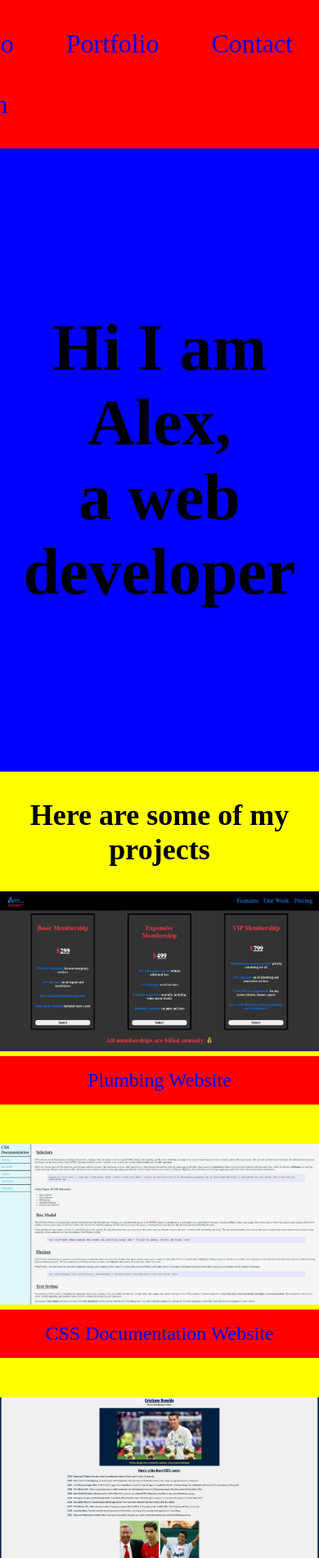
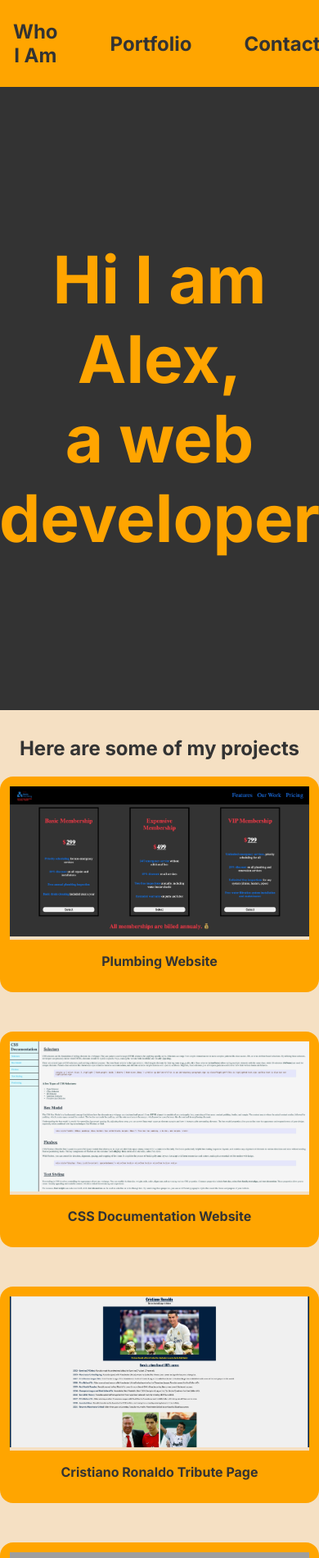
Before and after one commit to top-droid/personal_portofolio, a plain HTML site: page index.html in a window 390 px wide. Shown: the top 1900 px of the page at 82% size. Drawn offline with Linux system fonts and the light colour scheme; grey boxes are pictures that could not be loaded.

Commit message:
finished website

```diff
--- a/index.html
+++ b/index.html
@@ -7,6 +7,9 @@
   <meta http-equiv="X-UA-Compatible" content="ie=edge">
   <title>Personal Portofolio</title>
   <link rel="stylesheet" href="styles.css">
+  <link rel="preconnect" href="https://fonts.googleapis.com">
+<link rel="preconnect" href="https://fonts.gstatic.com" crossorigin>
+<link href="https://fonts.googleapis.com/css2?family=Inter:ital,opsz,wght@0,14..32,100..900;1,14..32,100..900&family=Roboto&display=swap" rel="stylesheet">
 </head>
 
 <body>
@@ -21,24 +24,24 @@
   </header>
   <main>
     <section id="welcome-section">
-      <h1>Hi I am Alex,<span> a web developer</span></h1>
+      <h1>Hi I am Alex,<span>a web developer</span></h1>
     </section>
     <section id="projects">
       <h2>Here are some of my projects</h2>
       <div id="projects-container">
-        <a href="google.com">
+        <a href="https://top-droid.github.io/landing_page/" target="_blank" class="individual-project-container">
           <div class="project-title"><img src="./img/landing_page.jpg" alt="Plumbing Website"></div>
           <div class="magic-text">Plumbing Website</div>
         </a>
-        <a href="google.com">
+        <a href="https://top-droid.github.io/technical_documentation/" target="_blank" class="individual-project-container">
           <div class="project-title"><img src="./img/technical_documentation.jpg" alt="CSS Documentation Website"></div>
           <div class="magic-text">CSS Documentation Website</div>
         </a>
-        <a href="google.com">
+        <a href="https://top-droid.github.io/tribute_page_fcc/" target="_blank" class="individual-project-container">
           <div class="project-title"><img src="./img/tribute_page.jpg" alt="Cristiano Ronaldo Tribute Website"></div>
           <div class="magic-text">Cristiano Ronaldo Tribute Page</div>
         </a>
-        <a href="google.com">
+        <a href="https://top-droid.github.io/surver_form/" target="_blank" class="individual-project-container">
           <div class="project-title"><img src="./img/survey_form.jpg" alt="Kebab Survey Website"></div>
           <div class="magic-text">Kebab Survey</div>
         </a>
--- a/styles.css
+++ b/styles.css
@@ -1,12 +1,25 @@
 :root {
-  --font-base: 1.5rem;
-  --font-large: 2rem;
-  --font-small: 1rem;
+  --font-base: clamp(1rem, 1.5vw, 1.5rem); /* Min: 1rem, Max: 1.5rem */
+  --font-large: clamp(1.5rem, 2.5vw, 2rem); /* Min: 1.5rem, Max: 2rem */
+  --font-small: clamp(0.875rem, 1vw, 1rem);
+  --primary-color: #FFA500;
+  --secondary-color: #F5E0C3;
+  --accent-color: #333333;
+  --primary-color-contrast: #CC5500;
+  --secondary-color-contrast: #FFFFFF;
+}
+
+html {
+  scroll-behavior: smooth;
+  font-family: "Inter", serif;
 }
 
 body {
   margin: 0;
   font-size: var(--font-base);
+  color: var(--accent-color);
+  background-color: var(--primary-color);
+  overflow-x: hidden;
 }
 
 header {
@@ -16,10 +29,10 @@ header {
 }
 
 #navbar {
-  background-color: red;
+  background-color: var(--primary-color);
   display: flex;
   justify-content: flex-end;
-  padding: 0.2rem 2rem;
+  padding: 0rem 2rem;
 }
 
 #navbar>ul {
@@ -36,23 +49,27 @@ main {
 }
 
 #welcome-section {
-  background-color: blue;
+  background-color: var(--accent-color);
   height: 90vh;
   display: flex;
   align-items: center;
   justify-content: center;
+  scroll-margin-top: 100px
 }
 
 #welcome-section>h1 {
   font-size: 5rem;
+  color: var(--primary-color);
 }
 
 #welcome-section>h1>span {
   display: block;
 }
 
+
 #projects {
-  background-color: yellow;
+  background-color: var(--secondary-color);
+  scroll-margin-top: 100px;
 }
 
 #projects > h2 {
@@ -67,6 +84,12 @@ main {
   gap: 3rem 4rem;
 }
 
+.individual-project-container {
+  border: 0.8rem var(--primary-color) solid;
+  border-radius: 1rem;
+
+}
+
 .project-title {
   max-width: 600px;
   max-height: 300px;
@@ -76,20 +99,34 @@ main {
 .project-title img {
   height: 100%;
   width: 100%;
-  object-fit: contain;
+  object-fit: cover;
 }
 
 .magic-text {
-  background-color: red;
+  background-color: var(--primary-color);
   padding: 1rem;
 }
 
+
 #contact {
-  padding: 2rem;
+  height: 100vh;
+  display: flex;
+  flex-direction: column;
+  align-items: center;
+  justify-content: center;
+}
+
+.contact-link {
+  transition: transform 0.3s ease;
+}
+
+.contact-link:hover {
+  transform: scale(1.2);
+  transition: transform 1s ease;
 }
 
 #footer {
-  background-color: purple;
+  background-color: var(--primary-color);
 }
 
 .copyright-Notice {
@@ -97,8 +134,8 @@ main {
   justify-content: center;
   text-align: center;
   gap: 2rem;
-  padding: 0.4rem;
   font-size: var(--font-large);
+  font-weight: bold;
 }
 
 .copyright-Notice > p {
@@ -106,10 +143,45 @@ main {
   display: flex;
   align-items: center;
   justify-content: center;
+  color: var(--accent-color);
 }
 
 /* styles */
 
 a {
   text-decoration: none;
+  color: var(--accent-color);
+  font-weight: bold;
 }
+
+a:hover {
+  color: var(--secondary-color-contrast);
+  transition: color 0.8s ease;
+}
+
+a:active {
+  color: var(--accent-color);
+  transition: color 0.1s ease;
+}
+
+/* media query */
+
+@media (max-width: 625px) {
+
+  #navbar {
+    justify-content: space-evenly;
+    padding: 0px;
+    width: 100vw;
+  }
+
+  #navbar > ul {
+    padding: 0px;
+    padding: 0rem 1rem;
+    align-items: center;
+  }
+
+  .project-title > img {
+    object-fit: cover;
+  }
+
+}
```
